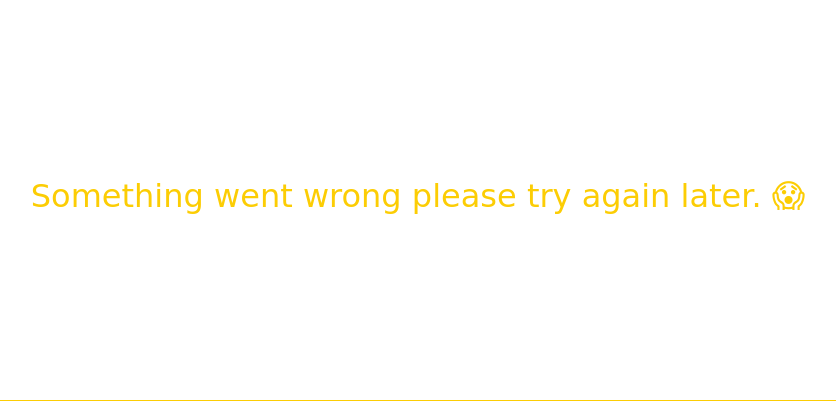
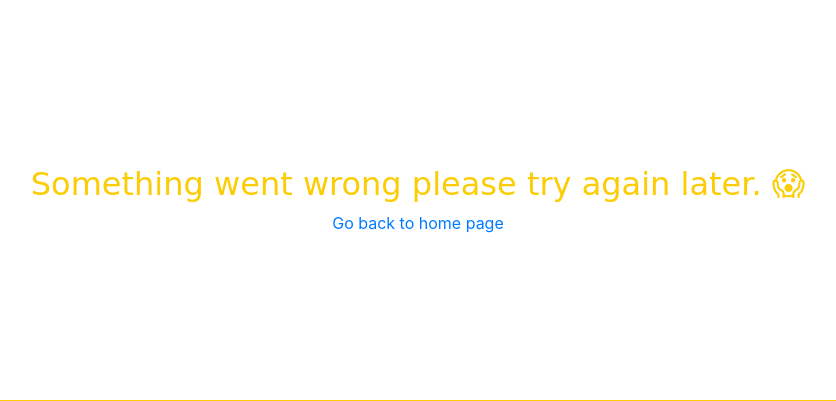
Before and after one commit to miriamkhenissi/PortfolioWebsite, a PHP site: page /subscribe.php in a window 1280 px wide. Shown: the part 100-501 px from the top of the page, without its empty margins (222-1058 px from the left). Run offline with PHP 8.4, Linux system fonts and the light colour scheme; some libraries are stand-ins or nearby versions; some web fonts are replaced.

Commit message:
Update subscribe.php

```diff
--- a/subscribe.php
+++ b/subscribe.php
@@ -32,7 +32,10 @@
 <?php require('header.php'); ?>
 	<div class="container">
 		<div class="subscription-notification">
-			<h1><?= $message ?></h1>
+			<div>
+				<h1><?= $message ?></h1>
+				<div><a href="index.php">Go back to home page</a></div>
+			</div>
 		</div>
 	</div>
 <?php require('footer.php'); ?>
```
